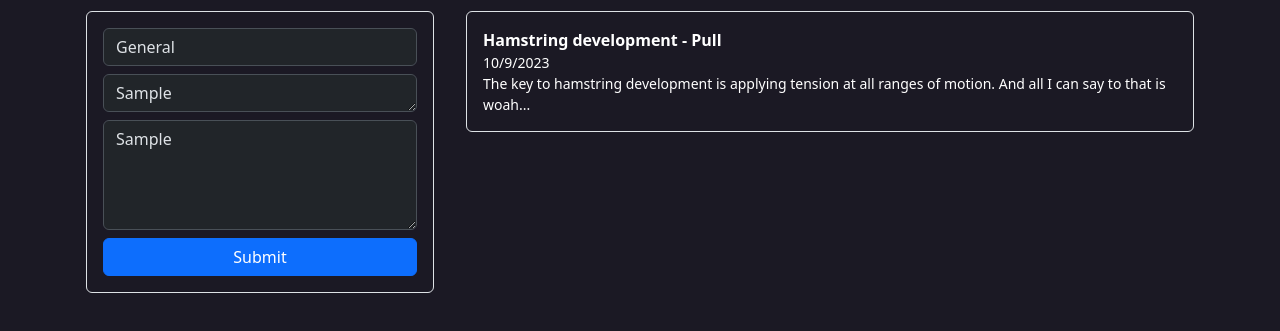
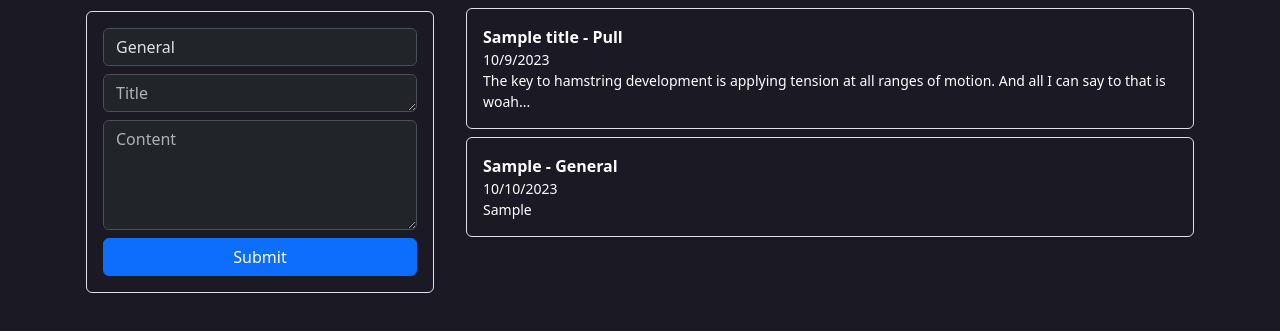
Before and after one commit to tylermeyers351/Workout-Notes-App, a website built with Vite: page index.html in a window 1280 px wide. Both pictures are taken after typing "Sample", "Sample" into the empty fields and a click on the button "Submit". Shown: the part 69-400 px from the top of the page. Built offline with nearby package versions, Linux system fonts and the light colour scheme.

Commit message:
Dynamic HTML for ul listing element

```diff
--- a/index.css
+++ b/index.css
@@ -22,6 +22,6 @@ ul {
 
 @media (min-width: 992px) {
     .custom-lg-padding {
-      margin-top: 60px;
+      margin-top: 77px;
     }
   }
--- a/index.html
+++ b/index.html
@@ -34,23 +34,23 @@
                         </div>
 
                         <div class="mb-2">
-                            <textarea class="form-control" data-bs-theme="dark" id="exampleFormControlTextarea1" rows="1" placeholder="Title"></textarea>
+                            <textarea class="form-control" data-bs-theme="dark" id="formTitle" rows="1" placeholder="Title"></textarea>
                         </div>
 
                         <div class="mb-2">
-                            <textarea class="form-control" data-bs-theme="dark" id="exampleFormControlTextarea1" rows="4" placeholder="Content"></textarea>
+                            <textarea class="form-control" data-bs-theme="dark" id="formContent" rows="4" placeholder="Content"></textarea>
                         </div>
                         <div class="d-grid gap-2">
-                            <button class="btn btn-primary" type="button">Submit</button>
+                            <button class="btn btn-primary" id="submitButton" type="button">Submit</button>
                         </div>
                     </form>
                 </div>
 
-                <!-- List of notes -->
+                <!-- List of notes (Will be generated via JavaScript) -->
                 <div class="px-3 col-12 col-lg-8 custom-lg-padding">
-                    <ul>
+                    <ul id="notesListing">
                         <li class="border rounded p-3 mb-2">
-                            <p class="text-left fw-bold">Hamstring development - Pull</p>
+                            <p class="fw-bold">Sample title - Pull</p>
                             <p class="small">10/9/2023</p>
                             <p class="small">The key to hamstring development is applying tension at all ranges of motion. And all I can say to that is woah...</p>
                         </li>
@@ -60,14 +60,7 @@
         </div>
 
         <script src="https://cdn.jsdelivr.net/npm/bootstrap@5.3.2/dist/js/bootstrap.bundle.min.js" integrity="sha384-C6RzsynM9kWDrMNeT87bh95OGNyZPhcTNXj1NW7RuBCsyN/o0jlpcV8Qyq46cDfL" crossorigin="anonymous"></script>
-        <script src="index.js"></script>
-        <style>
-            @media (min-width: 992px) {
-              .custom-lg-padding {
-                padding: 20px;
-              }
-            }
-          </style>
+        <script src="index.js" type="module"></script>
 
     </body>
 </html>
--- /dev/null
+++ b/index.js
@@ -0,0 +1,60 @@
+import { initializeApp } from "https://www.gstatic.com/firebasejs/9.15.0/firebase-app.js"
+import { getDatabase, ref, push, onValue, remove } from "https://www.gstatic.com/firebasejs/9.15.0/firebase-database.js"
+
+const appSettings = {
+    databaseURL: ""
+}
+
+// Elements
+const categoryEl = document.querySelector('#inputState')
+const titleEl = document.querySelector('#formTitle')
+const contentEl = document.querySelector('#formContent')
+const submitButtonEl = document.querySelector('#submitButton')
+const listingEl = document.querySelector('#notesListing')
+
+// Store the date
+const d = new Date()
+const dateObject = {
+    year: d.getFullYear(),
+    month: d.getMonth() + 1,
+    day: d.getDate()
+}
+
+submitButtonEl.addEventListener('click', function() {
+    updateListing(titleEl.value, categoryEl.value, contentEl.value)
+})
+
+// Function that updates the listing with the newly added listing object (and clears form values).
+function updateListing(titleValue, categoryValue, contentValue) {
+
+    let newEl = document.createElement('li')
+    newEl.classList.add('border', 'rounded', 'p-3', 'mb-2')
+
+    // Update title plus category.
+    const titleP = document.createElement('p')
+    titleP.classList.add('fw-bold')
+    titleP.textContent = titleValue + ' - ' + categoryValue
+
+    // Update date.
+    const dateP = document.createElement('p')
+    dateP.classList.add('small')
+    dateP.textContent =  dateObject.month + "/" + dateObject.day + "/" + dateObject.year
+
+    // Update content.
+    const contentP = document.createElement('p')
+    contentP.classList.add('small')
+    contentP.textContent = contentValue
+
+    // Append <li> tag.
+    newEl.append(titleP)
+    newEl.append(dateP)
+    newEl.append(contentP)
+
+    // Append <ul> tag.
+    listingEl.append(newEl)
+
+    // Clear values.
+    categoryEl.selectedIndex = 0
+    titleEl.value = ""
+    contentEl.value = ""
+}
```
